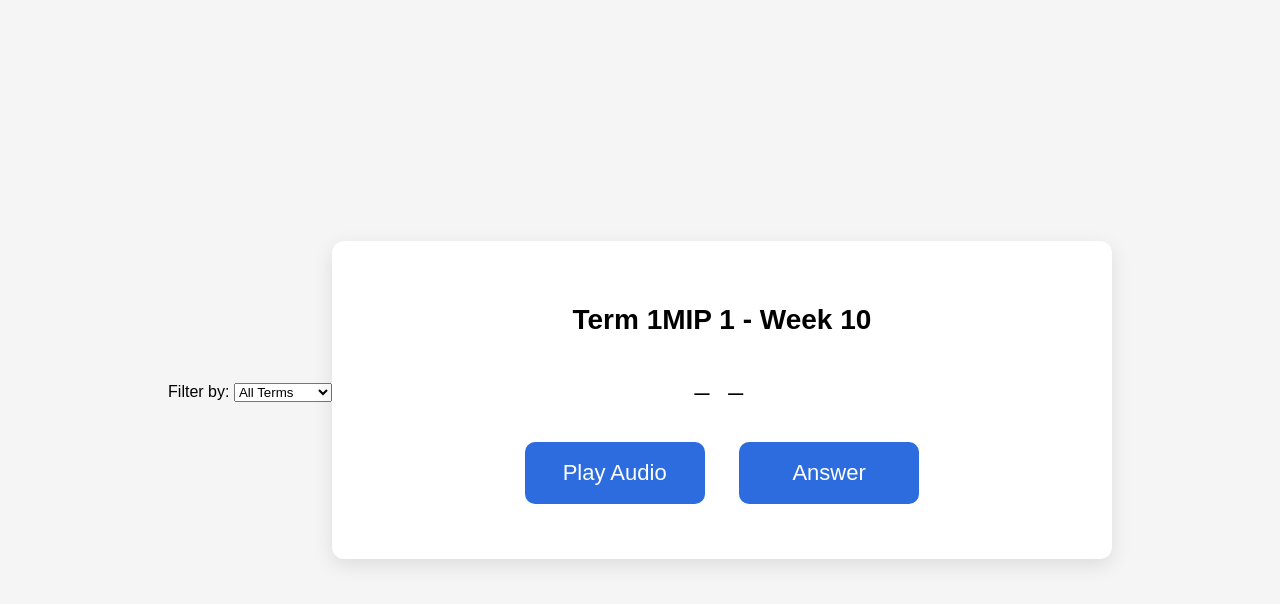
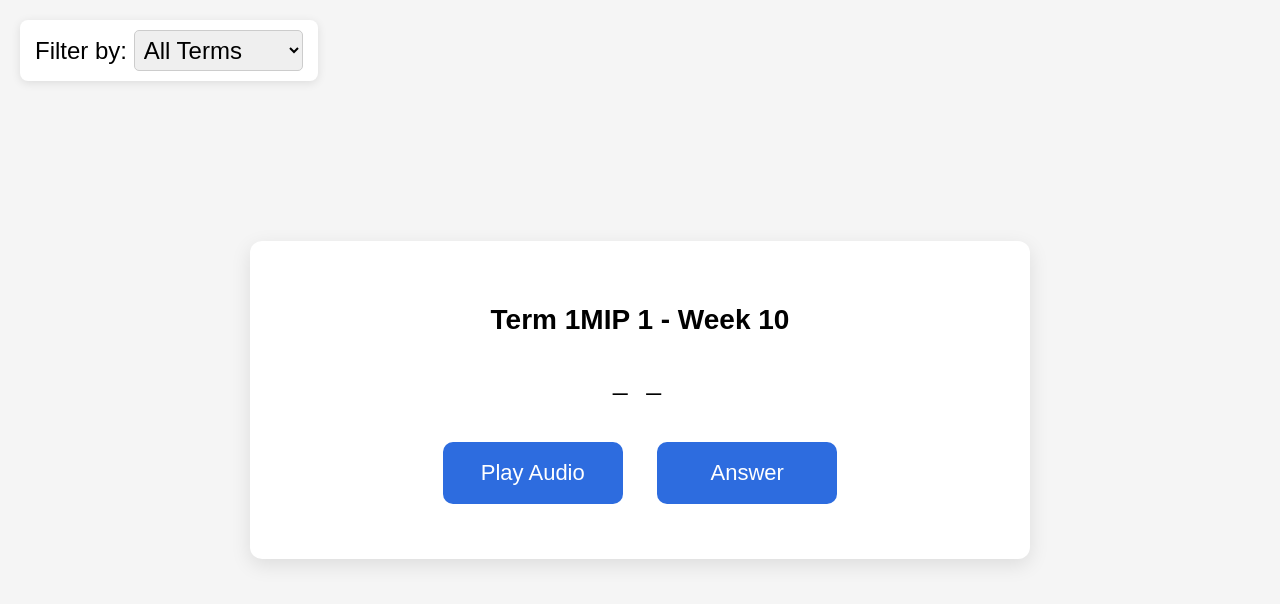
Before and after one commit to azz1717/MandarinDictation, a plain HTML site: page index.html in a window 1280 px wide. Drawn offline with Linux system fonts and the light colour scheme.

Commit message:
change filter style

```diff
--- a/index.html
+++ b/index.html
@@ -9,7 +9,7 @@
 
 <div id="app">
 
-    <div style="margin-bottom: 15px;">
+    <div class="filter-container">
         <label for="term-filter">Filter by: </label>
         <select id="term-filter">
             <option value="all">All Terms</option>
--- a/styles.css
+++ b/styles.css
@@ -71,3 +71,27 @@ button:active {
     letter-spacing: 6px;
     margin-bottom: 30px;
 }
+
+/* Container for the filter to sit in the top left */
+.filter-container {
+    position: absolute;
+    top: 20px;
+    left: 20px;
+    background: white;
+    padding: 10px 15px;
+    border-radius: 8px;
+    box-shadow: 0 2px 10px rgba(0,0,0,0.1);
+}
+
+/* Make the label and select 50% larger */
+#term-filter,
+.filter-container label {
+    font-size: 24px; /* ~50% larger than standard 16px */
+    cursor: pointer;
+}
+
+#term-filter {
+    padding: 5px;
+    border-radius: 5px;
+    border: 1px solid #ccc;
+}
```
